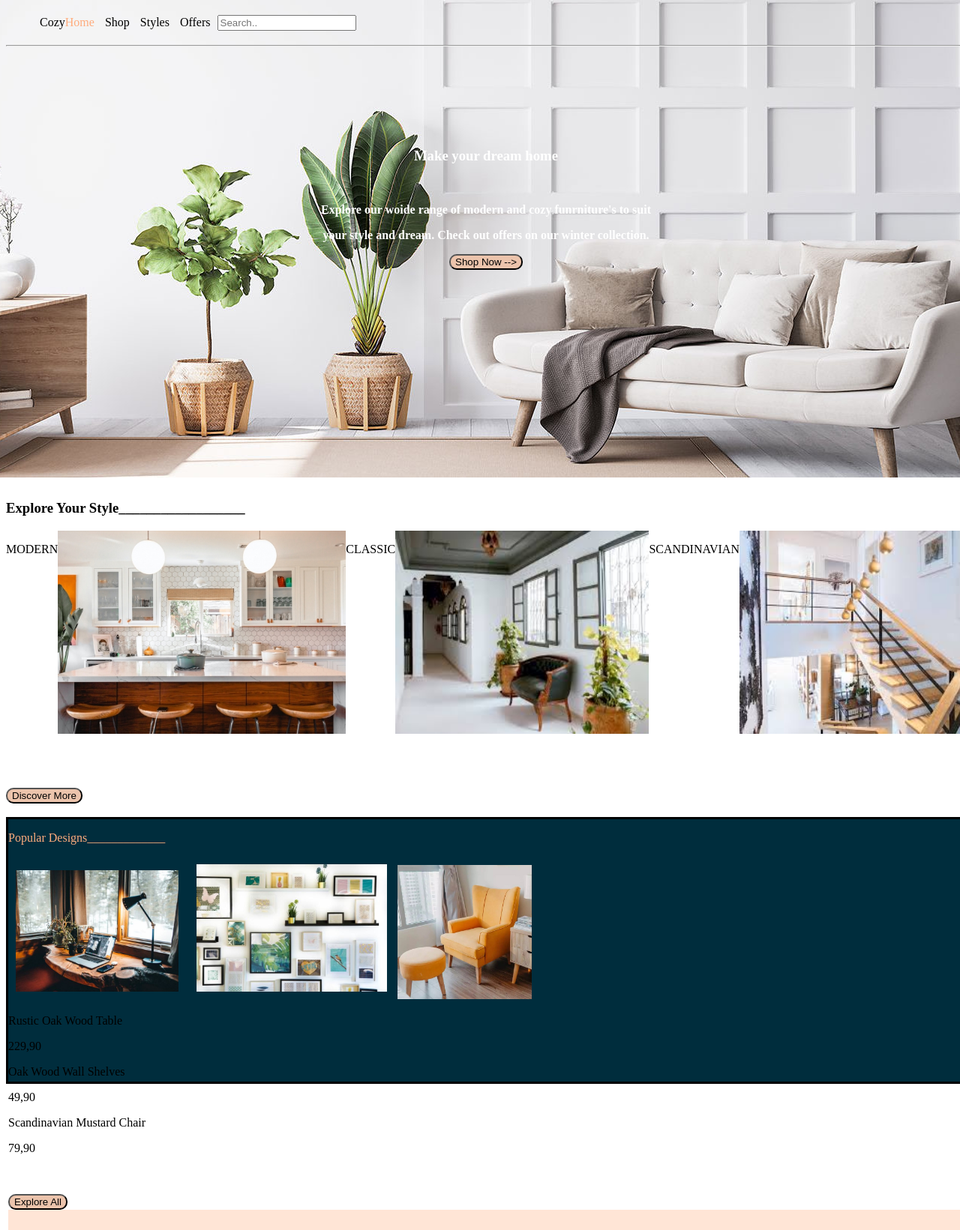
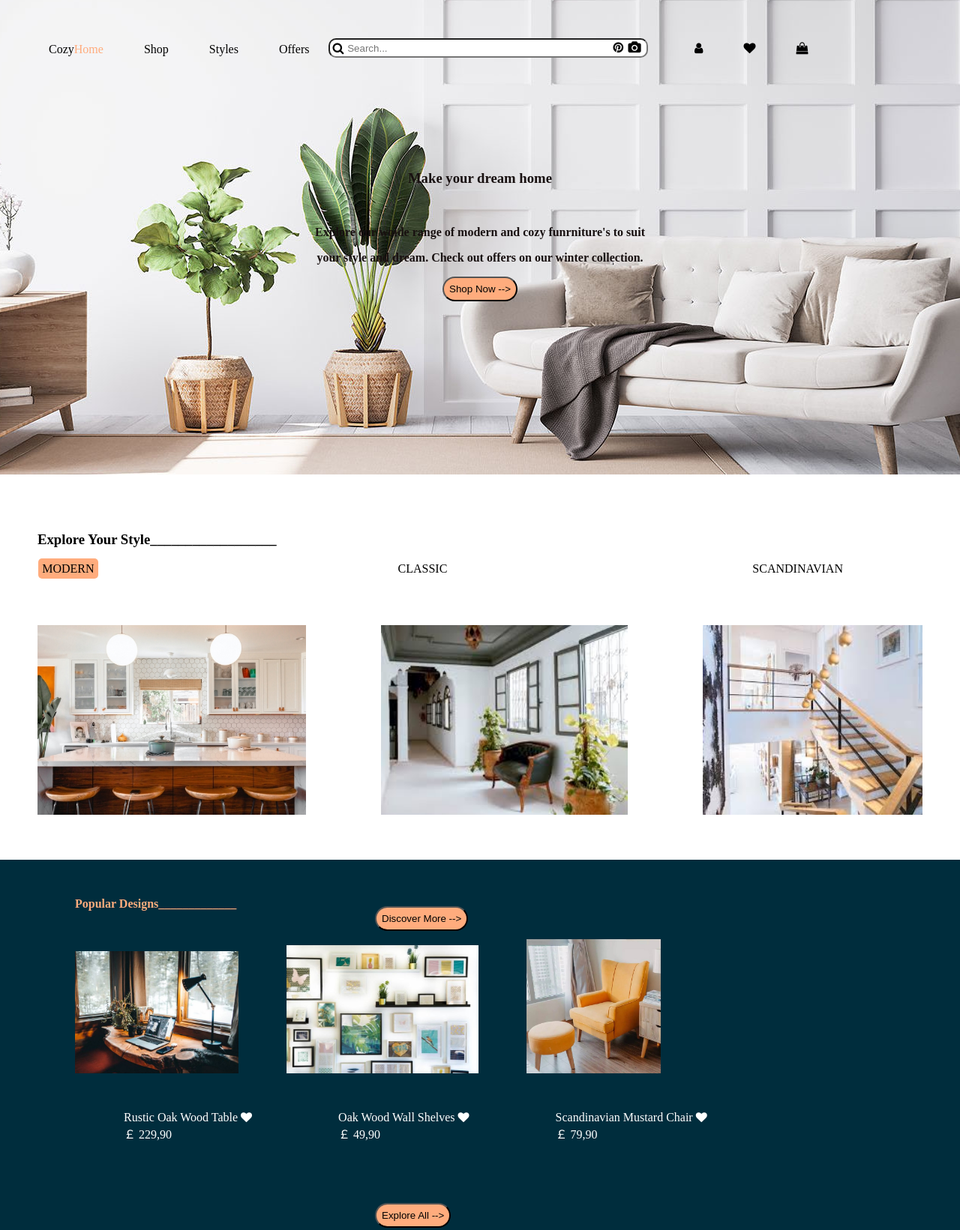
Before and after one commit to Pauline-Goko/Cozyhome-Web, a plain HTML site: page index.html in a window 1280 px wide. Shown: the top 1641 px of the page at 75% size. Drawn offline with Linux system fonts and the light colour scheme.

Commit message:
made changes

```diff
--- a/index.html
+++ b/index.html
@@ -6,22 +6,35 @@
     <meta name="viewport" content="width=device-width, initial-scale=1.0">
     <title>cozyhome.com</title>
     <link rel="stylesheet" href="styles.css">
-
+    <link rel="stylesheet" href="https://cdnjs.cloudflare.com/ajax/libs/font-awesome/4.7.0/css/font-awesome.min.css">
 </head>
 
 <body class="body1">
-    <div>
+    <div class="nav3">
 <navigation class="nav1">
-    <ul>
+    <ul id="wad">
     <li>Cozy<span id="home">Home</span></li>
     <li>Shop</li>
     <li>Styles</li>
     <li>Offers</li>
-    <input type="text" placeholder="Search.." id="search">
-</ul>
+     </ul>
+
+    <div class="icons">
+    <i id="icon33" class="fa fa-search"></i>
+    <i id="icon11" class="fa fa-pinterest"></i>
+    <i id="icon22" class="fa fa-camera"></i>
+    <input type="text" placeholder=" Search..."  class="search">
+
+     </div>
+    <ul id="smiles">
+    <li><i class="fa fa-user"></i></li>
+    <li><i class="fa fa-heart"></i></li>
+    <li><i class="fa fa-bag">&#xf290;</i></i></li>
+    </ul>
+
 </navigation>
  </div>
- <hr>
+
 <br>
 <br>
 <br>
@@ -43,41 +56,56 @@
 <br><br>
 <br><br>
 <br><br>
-<div>
-    <h3>Explore Your Style__________________</h3>
+<div class="div100">
+<div id="explore">
+    <h3 id="explor">Explore Your Style__________________</h3>
 </div>
-
+<div class="titles">
+ <p><span id="mod">MODERN</span><span id="sic">CLASSIC</span><span id="sca">SCANDINAVIAN</span></p>
+</div>
  <div class="images">
-    <p>MODERN</p>
-    <img id="kitchen" src="images/kitchen.jpg">
-
-   <p>CLASSIC</p>
+ <img id="kitchen" src="images/kitchen.jpg">
    <img id="ceiling" src="images/corridor.jpeg">
-    <p>SCANDINAVIAN</p>
     <img id="staircase" src="images/stairs.jpeg">
  </div>
+
  <br><br>
  <br><br>
-<button id="button2">Discover More</button>
+ <div id="button31">
+<button id="button2">Discover More --></button>
+</div>
+</div>
+<br><br>
 <br><br>
 <div class="image2">
 <p id="pop">Popular Designs_____________</p>
 <img src="images/light.jpg" id="p1">
 <img src="images/books.jpg" id="p2">
 <img src="images/couch.jpg" id="p3">
-<p>Rustic Oak Wood Table</p>
-<p>229,90</p>
-<p id="oak">Oak Wood Wall Shelves</p>
-<p>49,90</p>
-<p>Scandinavian Mustard Chair</p>
-<p>79,90</p>
+<div class="prices">
+<div>
+    <ul>
+<li>Rustic Oak Wood Table <span><i class='fa fa-heart' style='font-size:15px'></i></span></li>
+<li>&#65505 229,90</li>
+</ul>
+</div>
+<div>
+    <ul>
+<li>Oak Wood Wall Shelves <span><i class='fa fa-heart' style='font-size:15px'></i></span></li>
+<li>&#65505 49,90</li>
+</ul>
+</div>
+<div>
+    <ul>
+<li>Scandinavian Mustard Chair <span><i class='fa fa-heart' style='font-size:15px'></i></span></li>
+<li>&#65505 79,90</li>
+</ul>
+</div>
+</div>
 <br><br>
-<button id="button3">Explore All</button>
-
-
-
-
-
+<div id="button31">
+<h1><button id="button3">Explore All --></button></h1>
+</div>
 
 <div class="div3">
 <div class="div2">
@@ -85,7 +113,7 @@
 <br><br>
 <h3 id="phrase5">Need Ispiration?_____________<h3>
 <p>Find all your inspiration, interior ideas and creative tips from our
-    <p>inspiration vault</p>
+    <p>inspiration vault.</p>
 <br><br>
 <br><br>
 <p id="line1">Explore Ideas --></p>
@@ -97,9 +125,9 @@
 <br><br><br>
 <div class="div4">
 <h2>Join Our Newsletter</h2>
+<p>Get latest offers, inspirations and ideas straight to your inbox once a month</p>
 <br>
-<p>Get latest offers, inspirstions and ideas straight to your inbox once a month</p>
-<input type="email" placeholder="Enter your email"> <gap><button>Go</button></gap>
+<input type="email" placeholder="Enter your email" id="email"> <gap><button id="button77">Go</button></gap>
 <br><br>
 <br><br>
 <br><br>
@@ -107,8 +135,9 @@
 <div class="div5">
 <div>
     <ul>
-    <li>CozyHome</li>
-    <li>CozyHome2020</li>
+    <li>Cozy<span id="home">Home</span></li>
+    <li><a href="#" class="fa fa-instagram" id="icon1"></a><a href="#" class="fa fa-pinterest" id="icon2"></a><a href="#" class="fa fa-facebook" id="icon3"></a></li>
+    <li>@ CozyHome2020</li>
     </ul>
 </div>
 <div>
--- a/styles.css
+++ b/styles.css
@@ -3,20 +3,62 @@
     background-repeat: no-repeat;
     background-position: center;
 
+
     width: 100%;
     height: 500px;
-
+    margin: 0%;
 
 }
-.nav1 ul li{
+.nav1 ul li  {
 display: inline-block;
 justify-content: left;
 list-style-type: none;
-padding: 5px;
+padding: 25px;
+}
+.nav1 i{
+
+}
+
+.search{
+    padding-left: 20px;
+    width: 400px;
+    color: lightgrey;
+    height: 20px;
+    border-radius: 10px;
+}
+#wad{
+    float: left;
+}
+.icons{
+position: relative;
+top: 35px;
+float: left;
+
+}
+#icon11{
+    position: absolute;bottom: 12px;left: 380px;width: 10px; height: 10px;
+}
+#icon22{
+position: absolute; bottom: 12px; left: 400px; width: 10px; height: 10px;
+
+}
+#smiles{
+    position: relative;
+    padding-right: 140px;
+    top: 15px;
+}
+
+
+#icon33{
+position: absolute;bottom: 5px;
+padding-left: 6px;
+}
+.nav3{
+    text-align: center;
 }
 .words2{
     text-align: center;
-    color: #ffffff;
+    color: #181010;
     font-weight: bold;
 }
 #button3{
@@ -26,59 +68,111 @@ background-color: #ffac7d;
     color: #ffac7d;
 }
 #kitchen{
-    width: 30%
+    width: 28%;
+    padding: 50px;
 
 }
 #ceiling{
     width: 28%;
-
-
+    padding: 50px;
 
 }
 #staircase{
     width: 25%;
+    padding: 50px;
+}
+#explore{
+    padding-left: 50px;
+
+}
+.titles ul li{
+list-style-type: none;
 
 }
 
+
+
+
+
+#mod{
+    background-color: #ffac7d;
+    padding: 5px;
+
+    border-radius: 5px;
+    width: 5px ;
+    margin-left: 4%;
+
+}
+#sic{
+    padding: 400px;
+}
+#sca{
+margin-right: 2%;
+padding-left: 7px;
+
+}
+.div100{
+    background-color: #ffffff;
+    border-style: hidden;
+    height: 350px;
+}
 .words{
     margin-left: 20px;
 
 }
 .images{
     display: flex;
-}
-#button2{
-    background-color: #ecc4ac;
-
-    border-radius: 10px;
-}
 
 
 
+}
+#button2{
+    background-color: #ffac7d;
+    padding: 7px;
+    border-radius: 30px;
+
+}
 #button3{
-    background-color: #ecc4ac;
-    border-radius: 10px;
+    background-color: #ffac7d;
+    border-radius: 30px;
+    padding: 7px;
+    align-content: center;
+
+}
+#button31{
+    padding-left: 500px;
 
 }
 #p1{
     width: 17%;
-    padding: 10px;
+    padding: 30px;
+    padding-left: 100px;
+
+
 }
 #p2{
     width: 20%;
-    padding: 10px;
+    padding: 30px;
+
 }
 #p3{
     width: 14%;
+    padding: 30px;
+    padding-top: 10px;
 
 }
 .image2{
     background-color: #002d3d;
-    border-style: solid;
-    height: 350px;
+    border-style: hidden;
+    height: 550px;
+
 }
+
 #pop{
     color: #ffac7d;
+    font-weight: bolder;
+    padding-top: 50px;
+    padding-left: 100px;
 }
 #line1{
     text-decoration: underline;
@@ -117,16 +211,67 @@ margin-left: 7%;
 }
 .div4{
 background-color: #ffffff;
-border-style: solid;
+border-style: hidden;
 height: 200px;
+text-align: center;
 }
 .div5{
     background-color: #002d3d;
-    border-style: solid;
-    display: flex;
+    border-style: hidden;
+    display:flex;
+    justify-content: center;
 
 }
 .div5 ul li{
     list-style-type: none;
     padding: 10px;
+    color: #ffffff;
+
 }
+#icon1{
+    color: #ffffff;
+    padding: 7px;
+    text-decoration: none;
+}
+#icon2{
+    color: #ffffff;
+    padding: 7px;
+    text-decoration: none;
+}
+#icon3{
+    color: #ffffff;
+    padding: 7px;
+    text-decoration: none;
+}
+.div99 ul li{
+    list-style-type: none;
+    padding: 10px;
+    display: flex;
+
+}
+.prices ul li{
+list-style-type: none;
+margin-right: 50px;
+color: #ffffff;
+padding-left: 25px;
+
+
+
+}
+.prices{
+    display: flex;
+
+    padding-left: 100px;
+
+}
+#button77{
+    background-color: #ffac7d;
+    border-radius: 10px;
+    width: 5%;
+
+}
+#email{
+    border-radius: 10px;
+    width: 20%;
+    height: 20px;
+}
```
